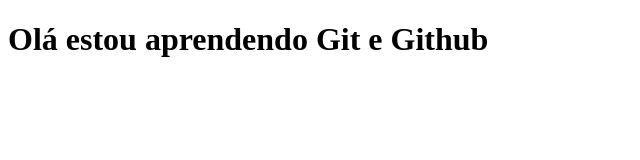
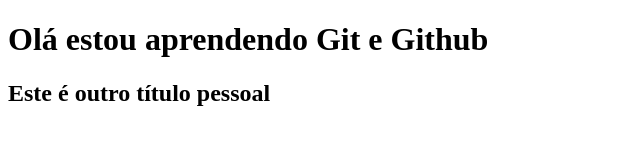
Before and after one commit to catiaadaodev/AprendendoGit, a plain HTML site: page index.html in a window 1280 px wide. Shown: the whole page, without its empty margins (0-640 px from the left). Drawn offline with Linux system fonts and the light colour scheme.

Commit message:
Segunda Versão

```diff
--- a/index.html
+++ b/index.html
@@ -9,6 +9,7 @@
 <body>
 
 <h1>Olá estou aprendendo Git e Github</h1>
+<h2>Este é outro título pessoal</h2>
 
 </body>
 </html>
```
